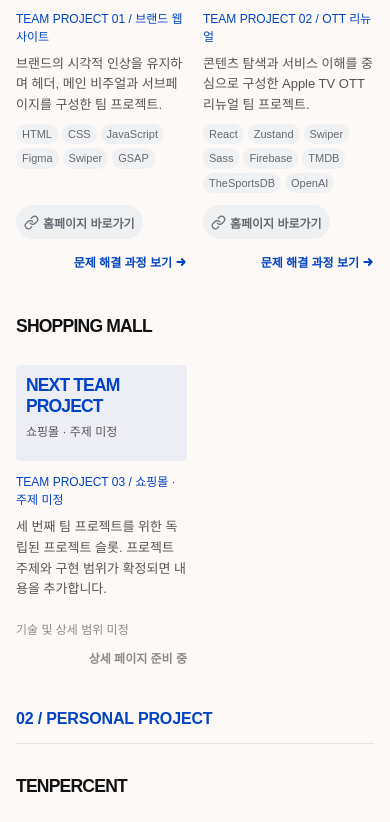
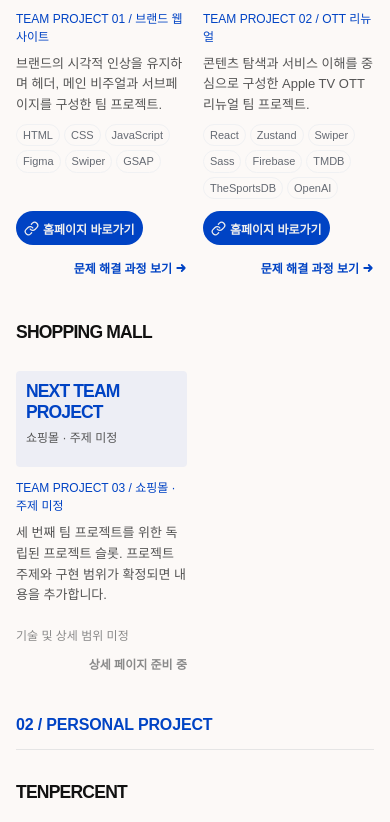
Before and after one commit to dlwndmsindiyo-juju/jueun-lee, a React (Vite) app: page / in a window 390 px wide. Shown: the part 2641-3463 px from the top of the page. Built offline with nearby package versions, Linux system fonts and the light colour scheme.

Commit message:
버튼 컬러 수정

```diff
--- a/src/components/ProjectCard.css
+++ b/src/components/ProjectCard.css
@@ -318,7 +318,7 @@
 .pcard__ext { border: 0; background: transparent; color: #73767d; box-shadow: none; }
 .pcard__ext:hover, .pcard__ext:focus-visible, .pcard__ext:active { color: var(--main-color); background: transparent; }
 @media (max-width: 768px) {
-  .pcard__chips li { background: #f0f1f3; color: #656a73; }
-  .pcard__ext { background: #eff0f2; color: #656a73; }
+  .pcard__chips li { border:1px solid #f0f1f3; color: #656a73; }
+  .pcard__ext { background: var(--main-color); color: #eee; }
   .pcard__ext:hover, .pcard__ext:focus-visible, .pcard__ext:active { background: #e8efff; color: var(--main-color); }
 }
```
